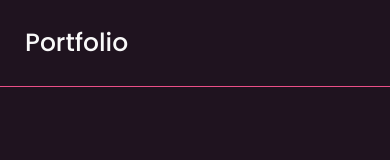
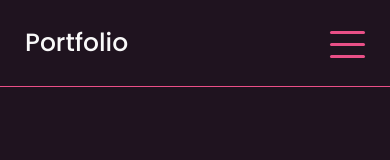
Before and after one commit to cahwcosta/portfolio-v1, a React (Create React App) app: page / in a window 390 px wide. Shown: the top 160 px of the page. Built offline with nearby package versions, Linux system fonts and the light colour scheme.

Commit message:
Animacao do burger, componente SwipeButton e ajustes de responsividade da navabr

```diff
--- a/src/components/Burger/animation.ts
+++ /dev/null
@@ -1,2 +0,0 @@
-import { useRef } from "react";
-import gsap from "gsap";
--- a/src/components/Burger/index.tsx
+++ b/src/components/Burger/index.tsx
@@ -1,12 +1,19 @@
 import * as S from './styles';
+import { useState } from "react";
 
-const Burger = ({active}: {active: boolean}) => {
-  // const {firstLineRef, secondLineRef, thirdLineRef} = useAnimation(active);
+
+const Burger = () => {
+  const [isActive, setIsActive] = useState(false);
+
+  const handleClick = () => {
+    setIsActive(!isActive);
+  }
+
   return (
-    <S.Burger>
-      <S.Line/>
-      <S.Line/>
-      <S.Line/>
+    <S.Burger active={isActive} onClick={handleClick}>
+      <S.Line active={isActive}/>
+      <S.Line active={isActive}/>
+      <S.Line active={isActive}/>
     </S.Burger>
   )
 }
--- /dev/null
+++ b/src/components/Burger/props.ts
@@ -0,0 +1,3 @@
+export interface BurgerProps {
+
+}
--- a/src/components/Burger/styles.ts
+++ b/src/components/Burger/styles.ts
@@ -1,7 +1,7 @@
 import styled from 'styled-components';
 
-export const Burger = styled.div`
-display: none;
+export const Burger = styled.div<{active: boolean}>`
+  display: none;
   width: 100%;
   height: 100%;
   position: relative;
@@ -15,22 +15,26 @@ display: none;
   }
 `;
 
-export const Line = styled.div`
+export const Line = styled.div<{active: boolean}>`
   height: 3px;
   width: 35px;
   background: ${({theme}) => theme.colors.pinkDark};
   position: absolute;
   border-radius: 50px;
+  transition: all .4s ease;
 
   &:nth-child(1) {
-    top: 0;
+    top: ${({active}) => active ? "50%" : 0};
+    transform: ${({active}) => active ? "rotate(45deg)" : "rotate(0deg)"};
   }
 
   &:nth-child(2) {
     top: 50%;
+    transform: ${({active}) => active ? "rotate(45deg)" : "rotate(0deg)"};
   }
 
   &:nth-child(3) {
-    top: 100%;
+    top: ${({active}) => active ? "50%" : "100%"};
+    transform: ${({active}) => active ? "rotate(-45deg)" : "rotate(0deg)"};
   }
 `;
--- a/src/components/Navbar/index.tsx
+++ b/src/components/Navbar/index.tsx
@@ -1,12 +1,14 @@
 import * as S from './styles';
 import C from './const';
 import Burger from '../Burger';
+import SwipeButton from '../SwipeButton';
 
 const Navbar = () => {
+
   return (
     <S.Navbar>
       <S.Title>{C.title}</S.Title>
-      <S.RightContent>
+      <S.CenterContent>
         <S.Menu>
           <S.Options>
             {C.options.map(option => (
@@ -14,10 +16,13 @@ const Navbar = () => {
             ))}
           </S.Options>
         </S.Menu>
-        <S.MobileButton>
-          {/* <Burger=/> */}
-        </S.MobileButton>
+      </S.CenterContent>
+      <S.RightContent>
+        <SwipeButton/>
       </S.RightContent>
+      <S.MobileButton>
+        <Burger/>
+      </S.MobileButton>
     </S.Navbar>
   )
 }
--- a/src/components/Navbar/styles.ts
+++ b/src/components/Navbar/styles.ts
@@ -24,7 +24,7 @@ export const Title = styled.h2`
   }
 `
 
-export const RightContent = styled.div``
+export const CenterContent = styled.div``
 
 export const Menu = styled.nav`
   @media (max-width: ${({theme}) => theme.mediaQuerys.tablet}) {
@@ -69,3 +69,12 @@ padding: 8px 0;
   display: flex;
 }
 `
+
+
+export const RightContent = styled.div`
+display: flex;
+
+@media (max-width: ${({theme}) => theme.mediaQuerys.tablet}) {
+  display: none;
+}
+`
--- /dev/null
+++ b/src/components/SwipeButton/index.tsx
@@ -0,0 +1,19 @@
+import * as S from './styles';
+import C from './props';
+import { useState } from 'react';
+
+const SwipeButton = () => {
+  const [isActive, setIsActive] = useState(true);
+
+  const handleClick = () => {
+    setIsActive(!isActive)
+  }
+
+  return (
+    <S.SwipeButton active={isActive} onClick={handleClick}>
+      <S.Circle active={isActive}></S.Circle>
+    </S.SwipeButton>
+  )
+}
+
+export default SwipeButton;
--- /dev/null
+++ b/src/components/SwipeButton/props.ts
@@ -0,0 +1,3 @@
+export default {
+
+}
--- /dev/null
+++ b/src/components/SwipeButton/styles.ts
@@ -0,0 +1,25 @@
+import styled from 'styled-components';
+
+export const SwipeButton = styled.div<{active: boolean}>`
+  width: 73px;
+  height: 33px;
+  background-color: ${({active, theme}) => active ? theme.colors.pinkDark : theme.colors.whiteGost};
+  border-radius: 100px;
+  display: flex;
+  align-items: center;
+  padding: 0 6px;
+  transition: all .4s ease;
+  position: relative;
+`;
+
+export const Circle = styled.span<{active: boolean}>`
+  width: 25px;
+  height: 25px;
+  background-color: ${({active, theme}) => active ? theme.colors.blackRaisin : theme.colors.pinkDark};
+  border-radius: 100px;
+  z-index: 2;
+  display: block;
+  transition: all .4s ease;
+  position: absolute;
+  left:  ${({active}) => active ? "6px" : "43px"};
+`;
--- a/src/styles/theme.ts
+++ b/src/styles/theme.ts
@@ -8,7 +8,7 @@ const theme = {
   },
   mediaQuerys: {
     desktop: '1920px',
-    tablet: '800px',
+    tablet: '1000px',
     mobile: '600px'
   }
 };
```
